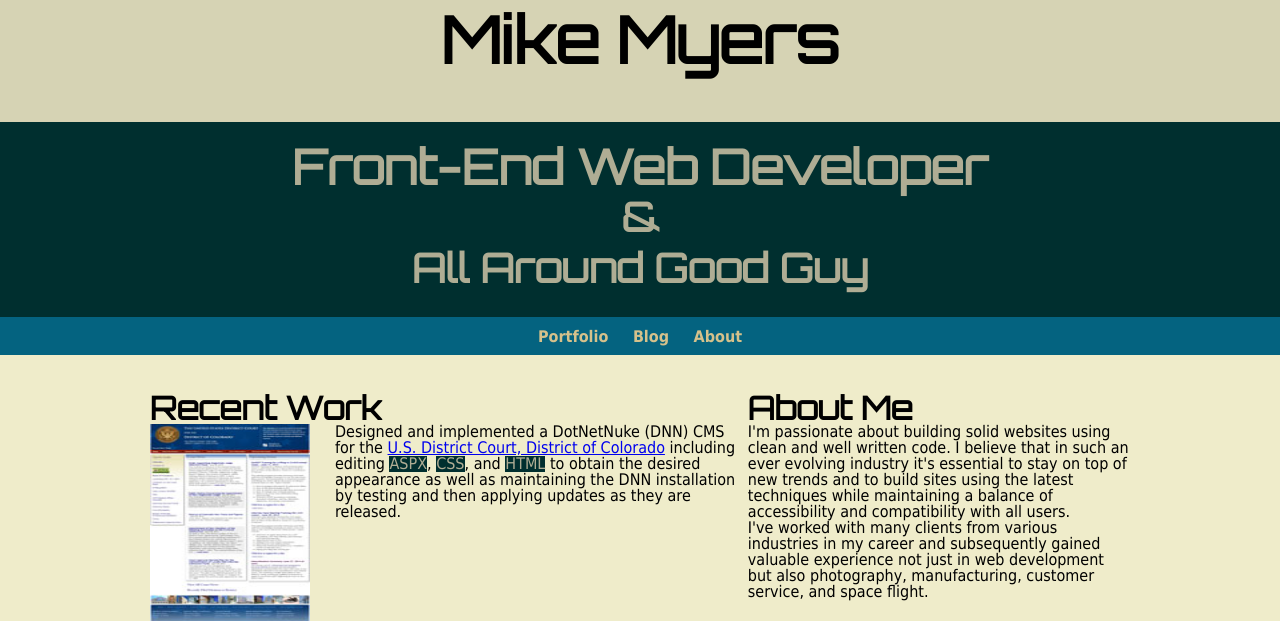
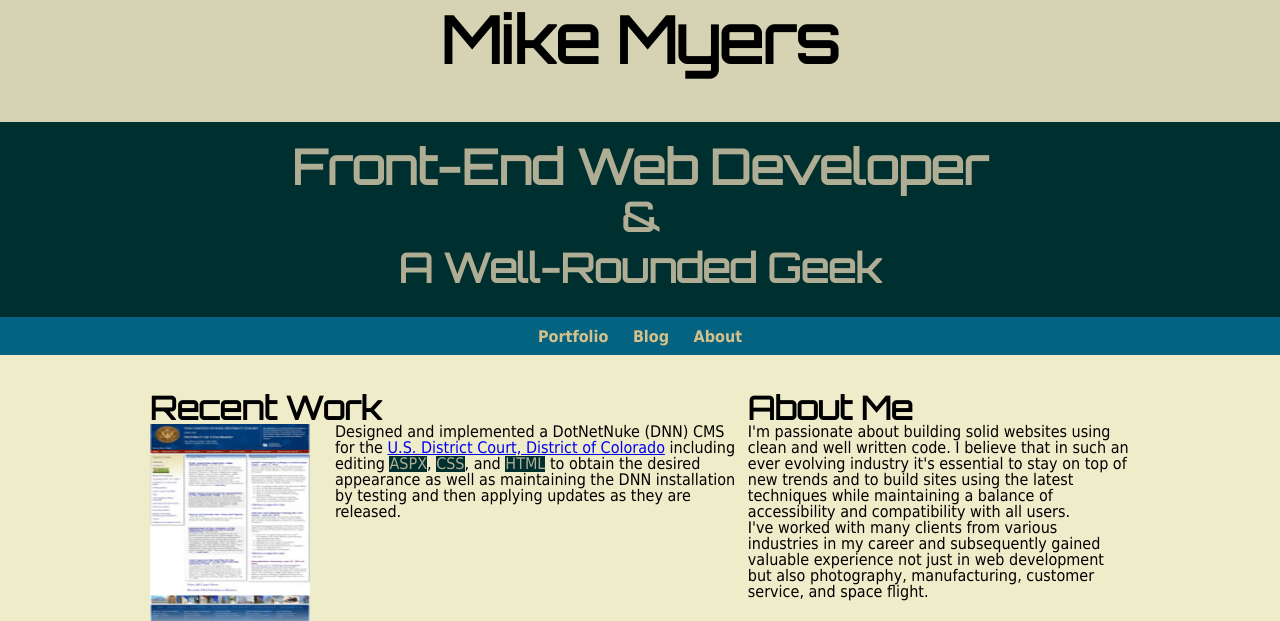
Before and after one commit to mrmyers5280/MM-Portfolio-Site, a plain HTML site: page index.html in a window 1280 px wide. Shown: the part 157-778 px from the top of the page. Drawn offline with Linux system fonts and the light colour scheme.

Commit message:
Change tagline from All Around Good Guy to A Well-Rounded Geek

```diff
--- a/index.html
+++ b/index.html
@@ -21,7 +21,7 @@
             <section id="my-job-title">
                 <h2>Front-End Web Developer</h2>
                 <h3>&</h3>
-                <h3>All Around Good Guy</h3>
+                <h3>A Well-Rounded Geek</h3>
             </section>
         </header>
         <div class="my-content">
```
